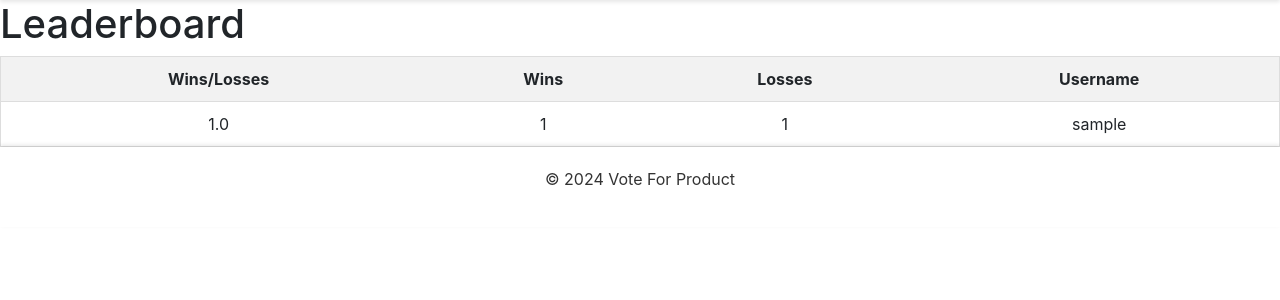
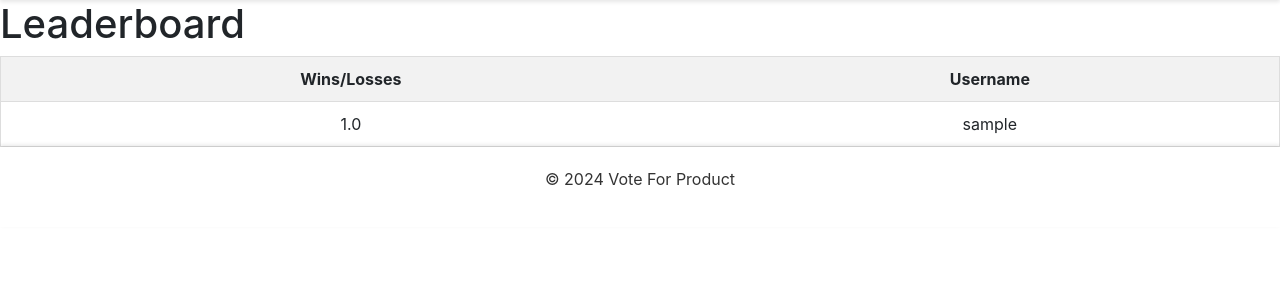
Before and after one commit to rlmsinclair/VoteForProduct, a Flask app: page /leaderboard in a window 1280 px wide. Shown: the part 56-356 px from the top of the page. Run offline with Flask 3, Linux system fonts and the light colour scheme; tables that the repository leaves empty hold one stand-in row (values such as "Sample post"); parts of the project's set-up code (start-up, migrations or seed data) failed here and were passed over; some libraries are stand-ins or nearby versions.

Commit message:
Add files via upload

```diff
--- a/templates/leaderboard.html
+++ b/templates/leaderboard.html
@@ -37,8 +37,8 @@
         <thead>
             <tr>
                 <th>Wins/Losses</th>
-                <th>Wins</th>
-                <th>Losses</th>
+<!--                <th>Wins</th>-->
+<!--                <th>Losses</th>-->
 <!--                <th>Draws</th>-->
                 <th>Username</th>
             </tr>
@@ -47,8 +47,8 @@
             {% for username in usernames %}
             <tr>
                 <td>{{ username[1] }}</td>
-                <td>{{ username[2] }}</td>
-                <td>{{ username[3] }}</td>
+<!--                <td>{{ username[2] }}</td>-->
+<!--                <td>{{ username[3] }}</td>-->
 <!--                <td>{{ username[4] }}</td>-->
                 <td>{{ username[0] }}</td>
             </tr>
```
